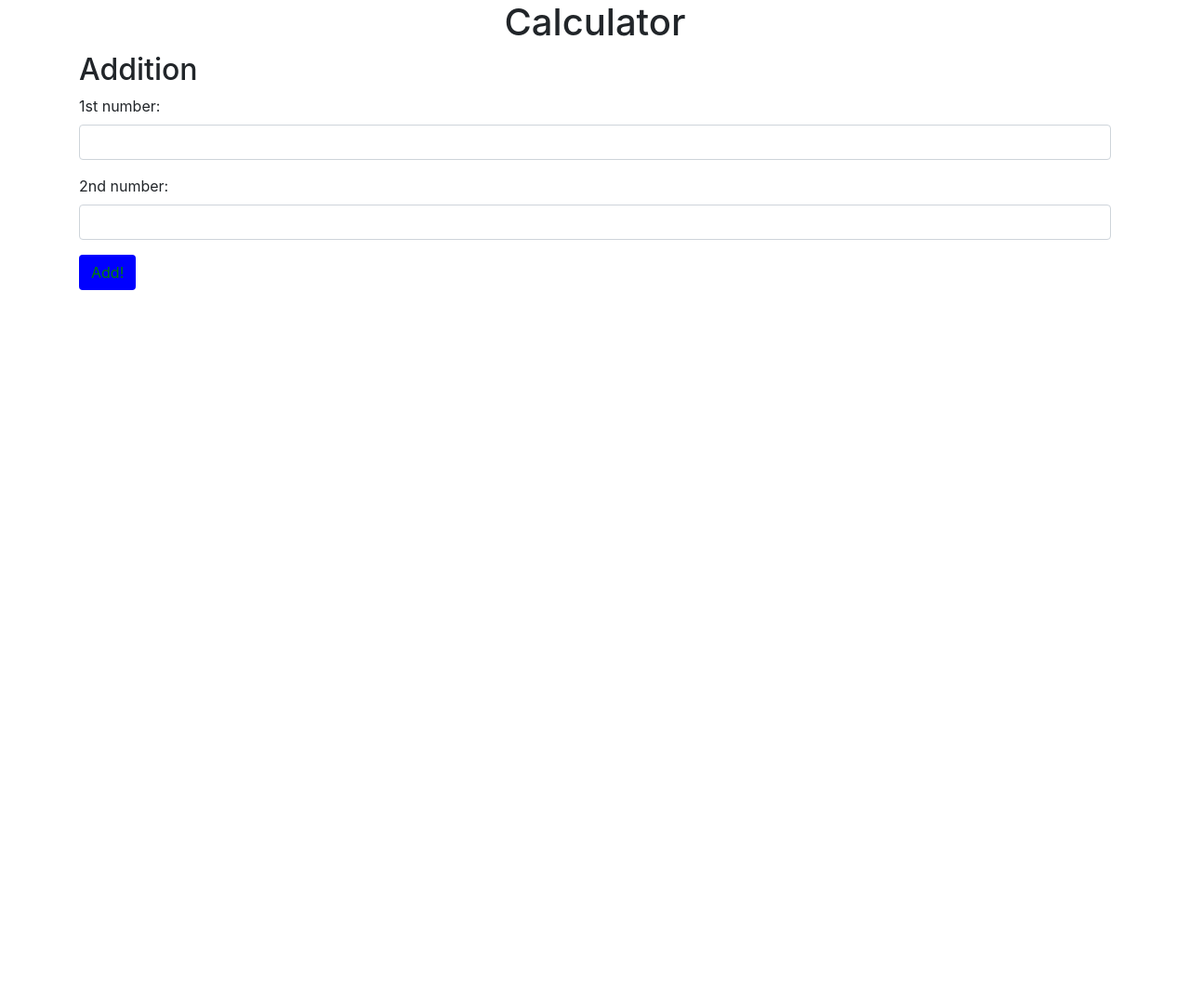
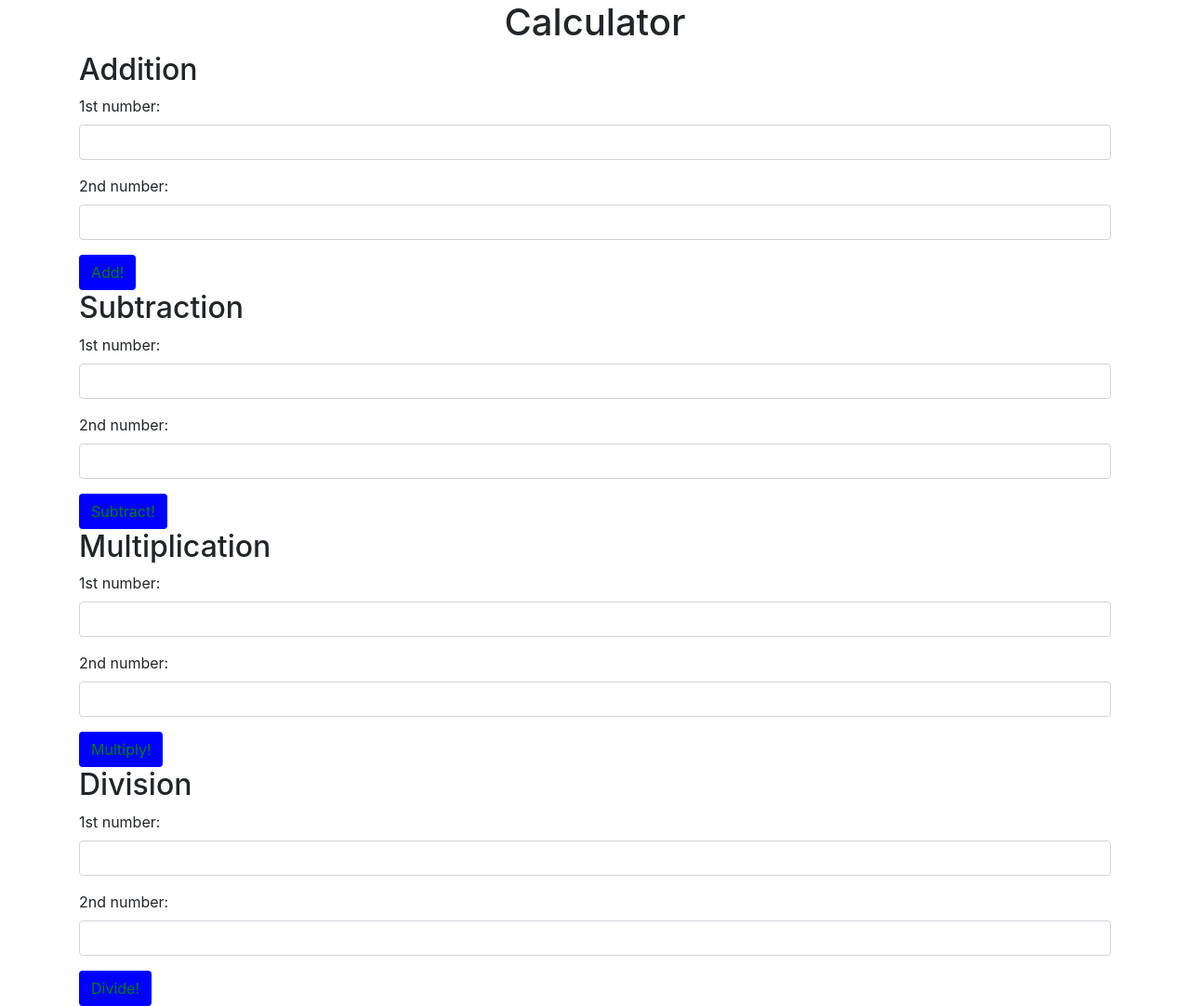
Before and after one commit to CalebCoughenour/calculator, a plain HTML site: page index.html in a window 1280 px wide. Shown: the whole page at 93% size. Before the commit the page ends 800 px from the top, so only its background shows below. Drawn offline with Linux system fonts and the light colour scheme.

Commit message:
add forms for each type of maths with buttons for each
co-authored-by: Evgeniya Meshuris <em@theemm.com>

```diff
--- a/index.html
+++ b/index.html
@@ -24,8 +24,46 @@
     </form>
     <div id="output">
 
+    </div>
+    <form id="subtract">
+      <h2>Subtraction</h2>
+      <div class="form-group">
+        <label for="sub1">1st number:</label>
+        <input id="sub1" class="form-control" type="text">
+      </div>
+      <div class="form-group">
+        <label for="sub2">2nd number:</label>
+        <input id="sub2" class="form-control" type="text">
+      </div>
+      <button type="submit" class="btn">Subtract!</button>
+    </form>
 
-    </div>
+    <form id="multiply">
+      <h2>Multiplication</h2>
+      <div class="form-group">
+        <label for="multiply1">1st number:</label>
+        <input id="multiply1" class="form-control" type="text">
+      </div>
+      <div class="form-group">
+        <label for="multiply2">2nd number:</label>
+        <input id="multiply2" class="form-control" type="text">
+      </div>
+      <button type="submit" class="btn">Multiply!</button>
+    </form>
+
+    <form id="division">
+      <h2>Division</h2>
+      <div class="form-group">
+        <label for="divide1">1st number:</label>
+        <input id="divide1" class="form-control" type="text">
+      </div>
+      <div class="form-group">
+        <label for="divide2">2nd number:</label>
+        <input id="divide2" class="form-control" type="text">
+      </div>
+      <button type="submit" class="btn">Divide!</button>
+    </form>
+
   </div>
 </body>
 </html>
```
